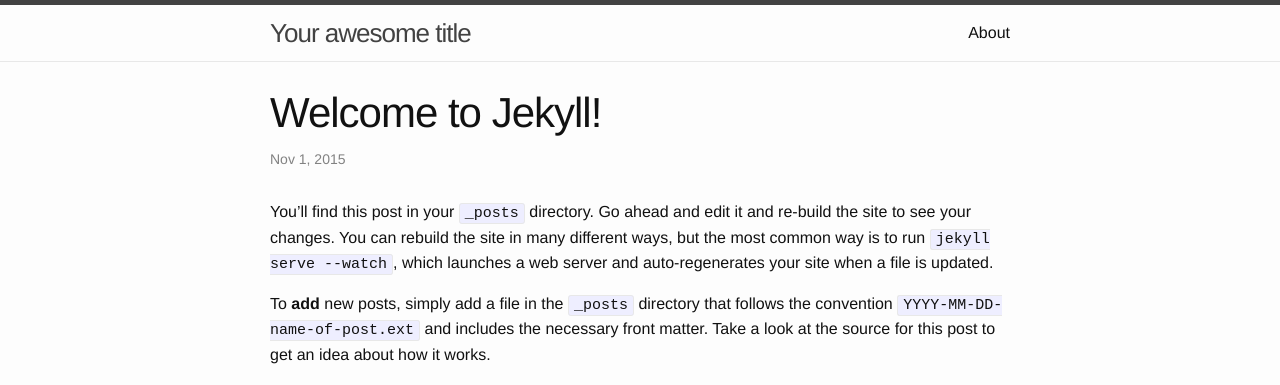
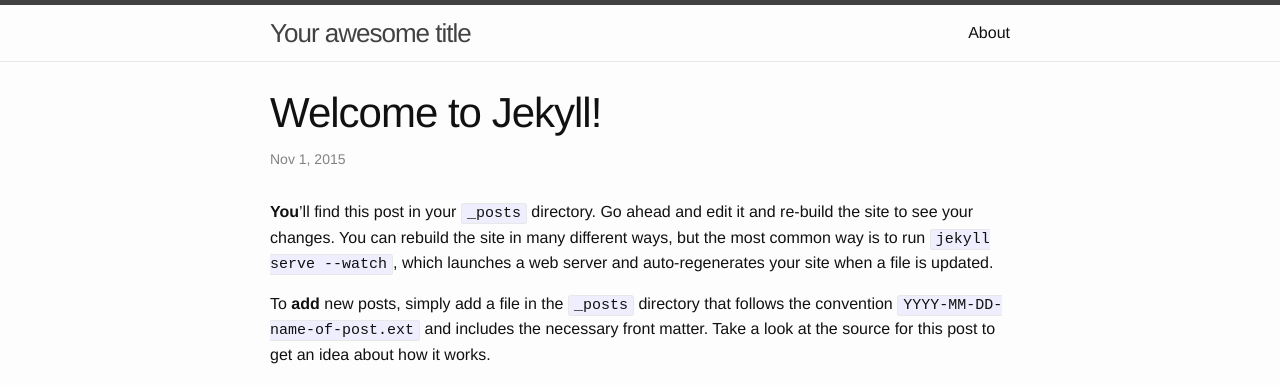
Before and after one commit to hillstub/hillstub.github.io, a Jekyll site: the page built from _posts/2015-11-14-welcome-to-jekyll.markdown, in a window 1280 px wide. Shown: the top 385 px of the page. Built offline with Jekyll 4.4.1, drawn with Linux system fonts in a browser that asks for light colours; part of the change alters nothing that is shown.

```diff
--- a/_posts/2015-11-14-welcome-to-jekyll.markdown
+++ b/_posts/2015-11-14-welcome-to-jekyll.markdown
@@ -1,12 +1,14 @@
 ---
 layout: post
 title: "Welcome to Jekyll!"
-date: {2015-11-01}
+date:
+  "Sun Nov 01 2015 01:00:00 GMT+0100 (CET)": null
 categories: jekyll update
 published: true
 ---
 
-You’ll find this post in your `_posts` directory. Go ahead and edit it and re-build the site to see your changes. You can rebuild the site in many different ways, but the most common way is to run `jekyll serve --watch`, which launches a web server and auto-regenerates your site when a file is updated.
+
+**You**’ll find this post in your `_posts` directory. Go ahead and edit it and re-build the site to see your changes. You can rebuild the site in many different ways, but the most common way is to run `jekyll serve --watch`, which launches a web server and auto-regenerates your site when a file is updated.
 
 To **add** new posts, simply add a file in the `_posts` directory that follows the convention `YYYY-MM-DD-name-of-post.ext` and includes the necessary front matter. Take a look at the source for this post to get an idea about how it works.
 
```
